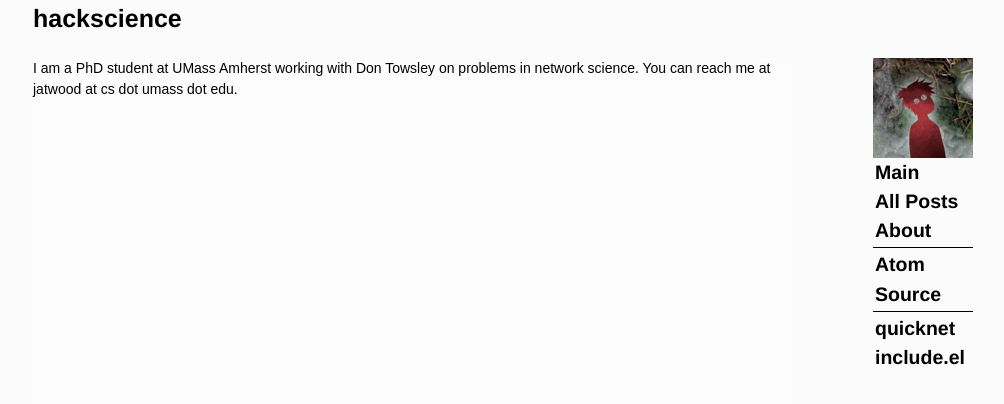
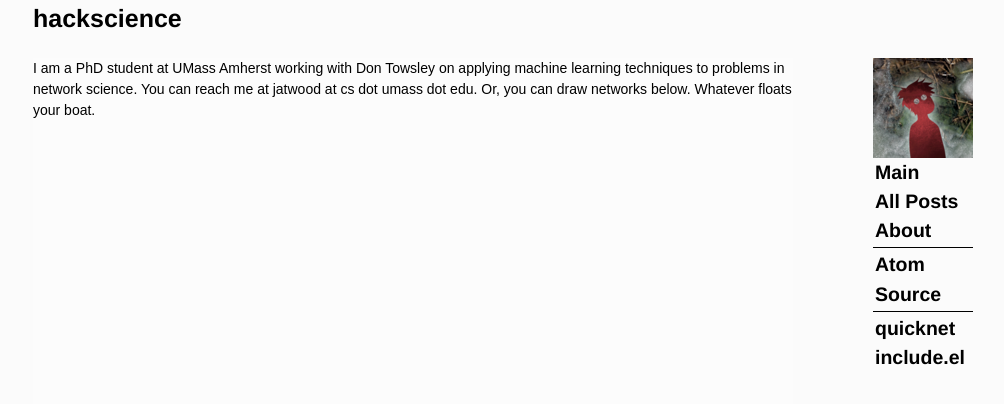
Before and after one commit to jcatw/hackscience.github.io, a Jekyll site: the page built from about.html, in a window 1280 px wide. Shown: the top 404 px of the page, without its empty margins (137-1141 px from the left). Built offline with Jekyll 4.4.1, drawn with Linux system fonts in a browser that asks for light colours; some web fonts are replaced.

Commit message:
more about

```diff
--- a/about.html
+++ b/about.html
@@ -4,7 +4,8 @@ title: about
 ---
 <div class="about-content">
   I am a PhD student at UMass Amherst working with Don Towsley on
-  problems in network science.  You can reach me at jatwood at cs dot
-  umass dot edu.
+  applying machine learning techniques to problems in network science.
+  You can reach me at jatwood at cs dot umass dot edu.  Or, you can
+  draw networks below.  Whatever floats your boat.
 </div>
 <canvas id="netwx" width=760 height=560></canvas>
--- a/css/blog.css
+++ b/css/blog.css
@@ -65,7 +65,7 @@ body {
 
 .hbar {
     width: 100%;
-    height: 7px;
+    height: 3px;
     margin-top: 0px;
     margin-bottom: 40px;
     background-color: #F87431;
@@ -77,7 +77,7 @@ body {
 .hbarthin {
     opacity: 0.5;
     width: 100%;
-    height: 7px;
+    height: 3px;
     margin-top: 2px;
     margin-bottom: 2px;
     background-color: #F87431;
--- a/index.html
+++ b/index.html
@@ -18,4 +18,6 @@ title: hackscience
   </div>
   <div class="hbar"></div>
   {% endfor %}
+  <div class="footer"><a href="/all">more</a></div>
+  <br>
 </div>
```
